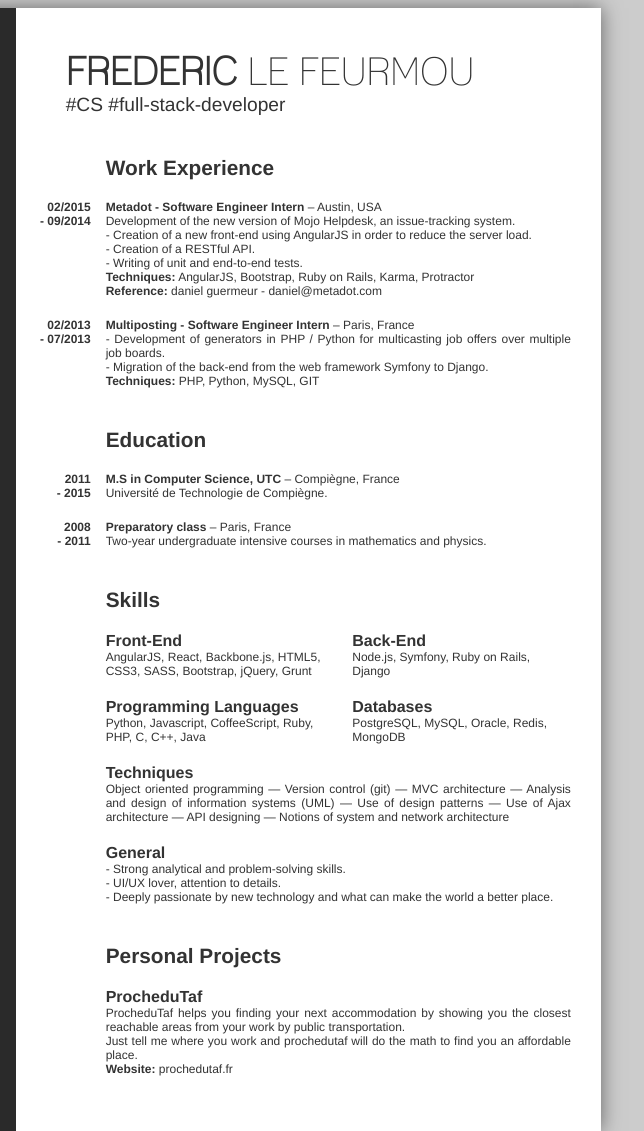
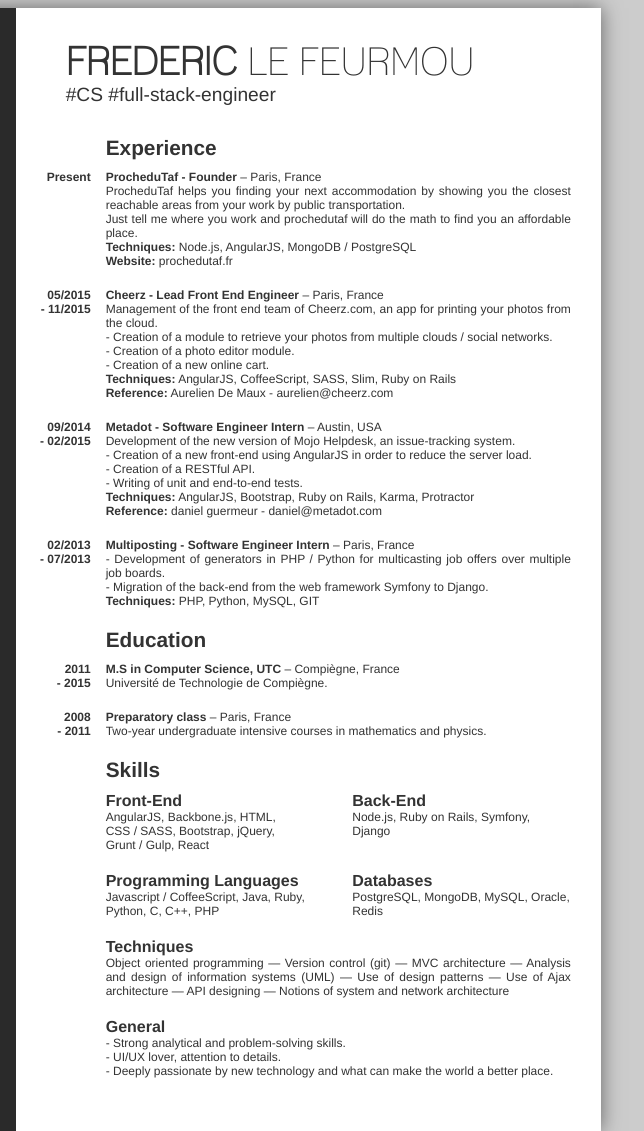
Before and after one commit to fredericlefeurmou/resume, a website: page index.html in a window 1280 px wide. Shown: the top 1131 px of the page, 436-1080 px from the left. Drawn offline with Linux system fonts and the light colour scheme.

Commit message:
update resume

```diff
--- a/index.html
+++ b/index.html
@@ -1,7 +1,7 @@
 <!DOCTYPE html>
 <html>
   <head>
-    <title>Frederic Le Feurmou - full stack developer</title>
+    <title>Frederic Le Feurmou - full stack engineer</title>
     <meta charset="UTF-8">
     <link rel="stylesheet" type="text/css" href="main.css">
   </head>
@@ -101,19 +101,52 @@
           <h2 class="subheader">
             <ul>
               <li>CS</li>
-              <li>full-stack-developer</li>
+              <li>full-stack-engineer</li>
             </ul>
           </h2>
         </header>
 
-        <section class="section-work-experience">
-          <header>work experience</header>
+        <section class="section-experience">
+          <header>Experience</header>
 
           <ol>
             <li>
               <div class="period">
-                <time class="date-start" datetime="2015-02">02/2015</time>
-                <time class="date-end" datetime="2014-09">09/2014</time>
+                <time>Present</time>
+              </div>
+
+              <div>
+                <div><strong>ProcheduTaf - Founder</strong> – Paris, France</div>
+                <div>ProcheduTaf helps you finding your next accommodation by showing you the closest reachable areas from your work by public transportation.</div>
+                <div>Just tell me where you work and prochedutaf will do the math to find you an affordable place.</div>
+                <div><strong>Techniques:</strong> Node.js, AngularJS, MongoDB / PostgreSQL</div>
+                <div><strong>Website: </strong><a href="http://prochedutaf.fr">prochedutaf.fr</a></div>
+              </div>
+            </li>
+
+            <li>
+              <div class="period">
+                <time class="date-start" datetime="2015-02">05/2015</time>
+                <time class="date-end" datetime="2014-09">11/2015</time>
+              </div>
+
+              <div>
+                <div><strong>Cheerz - Lead Front End Engineer</strong> – Paris, France</div>
+                <ul class="list-bullet">
+                  <div>Management of the front end team of Cheerz.com, an app for printing your photos from the cloud.</div>
+                  <li>Creation of a module to retrieve your photos from multiple clouds / social networks.</li>
+                  <li>Creation of a photo editor module.</li>
+                  <li>Creation of a new online cart.</li>
+                </ul>
+                <div><strong>Techniques:</strong> AngularJS, CoffeeScript, SASS, Slim, Ruby on Rails</div>
+                <div><strong>Reference:</strong> Aurelien De Maux - <a href="mailto:aurelien@cheerz.com"></a>aurelien@cheerz.com</div>
+              </div>
+            </li>
+
+            <li>
+              <div class="period">
+                <time class="date-start" datetime="2014-09">09/2014</time>
+                <time class="date-end" datetime="2015-02">02/2015</time>
               </div>
 
               <div>
@@ -187,14 +220,13 @@
               <header>front-end</header>
               <ul>
                 <li class="skill">AngularJS</li>
-                <li class="skill">React</li>
                 <li class="skill">Backbone.js</li>
-                <li class="skill">HTML5</li>
-                <li class="skill">CSS3</li>
-                <li class="skill">SASS</li>
+                <li class="skill">HTML</li>
+                <li class="skill">CSS / SASS</li>
                 <li class="skill">Bootstrap</li>
                 <li class="skill">jQuery</li>
-                <li class="skill">Grunt</li>
+                <li class="skill">Grunt / Gulp</li>
+                <li class="skill">React</li>
               </ul>
             </li>
 
@@ -202,8 +234,8 @@
               <header>back-end</header>
               <ul>
                 <li class="skill">Node.js</li>
+                <li class="skill">Ruby on Rails</li>
                 <li class="skill">Symfony</li>
-                <li class="skill">Ruby on Rails</li>
                 <li class="skill">Django</li>
               </ul>
             </li>
@@ -211,14 +243,13 @@
             <li class="skillset">
               <header>programming languages</header>
               <ul>
+                <li class="skill">Javascript / CoffeeScript</li>
+                <li class="skill">Java</li>
+                <li class="skill">Ruby</li>
                 <li class="skill">Python</li>
-                <li class="skill">Javascript</li>
-                <li class="skill">CoffeeScript</li>
-                <li class="skill">Ruby</li>
-                <li class="skill">PHP</li>
                 <li class="skill">C</li>
                 <li class="skill">C++</li>
-                <li class="skill">Java</li>
+                <li class="skill">PHP</li>
               </ul>
             </li>
 
@@ -226,10 +257,10 @@
               <header>databases</header>
               <ul>
                 <li class="skill">PostgreSQL</li>
+                <li class="skill">MongoDB</li>
                 <li class="skill">MySQL</li>
                 <li class="skill">Oracle</li>
                 <li class="skill">Redis</li>
-                <li class="skill">MongoDB</li>
               </ul>
             </li>
           </ul>
@@ -248,18 +279,6 @@
             </ul>
           </div>
         </section>
-
-        <section class="section-personal-projects">
-          <header>personal projects</header>
-          <ul>
-            <li>
-              <header>ProcheduTaf</header>
-              <div>ProcheduTaf helps you finding your next accommodation by showing you the closest reachable areas from your work by public transportation.</div>
-              <div>Just tell me where you work and prochedutaf will do the math to find you an affordable place.</div>
-              <div><strong>Website: </strong><a href="http://prochedutaf.fr">prochedutaf.fr</a></div>
-            </li>
-          </ul>
-        </section>
       </main>
     </page>
   </body>
--- a/main.scss
+++ b/main.scss
@@ -45,7 +45,7 @@ ul, ol {
   }
 }
 
-.section-work-experience, .section-education, .section-skills, .section-personal-projects {
+.section-experience, .section-education, .section-skills {
   & > ol > li, & > ul > li {
     margin-bottom: 20px;
   }
@@ -60,9 +60,9 @@ ul, ol {
 }
 
 header.header-resume {
-  margin-top: 40px;
+  margin-top: 30px;
   margin-left: 20px;
-  margin-bottom: 40px;
+  margin-bottom: 30px;
   font-size: 1.2rem;
   & > h1 {
     text-transform: capitalize;
@@ -143,10 +143,10 @@ main {
   vertical-align: top;
   & > section {
     margin-left: 60px;
-    margin-bottom: 40px;
+    margin-bottom: 20px;
     position: relative;
     & > header {
-      margin-bottom: 20px;
+      margin-bottom: 10px;
     }
     .period {
       position: absolute;
@@ -192,12 +192,6 @@ section.section-skills > ul {
   }
 }
 
-.section-personal-projects {
-  & > ul > li > header {
-    font-size: 1rem;
-  }
-}
-
 @media print {
   body, page[size="A4"] {
     margin: 0;
```
Also changed, not shown: main.css.
